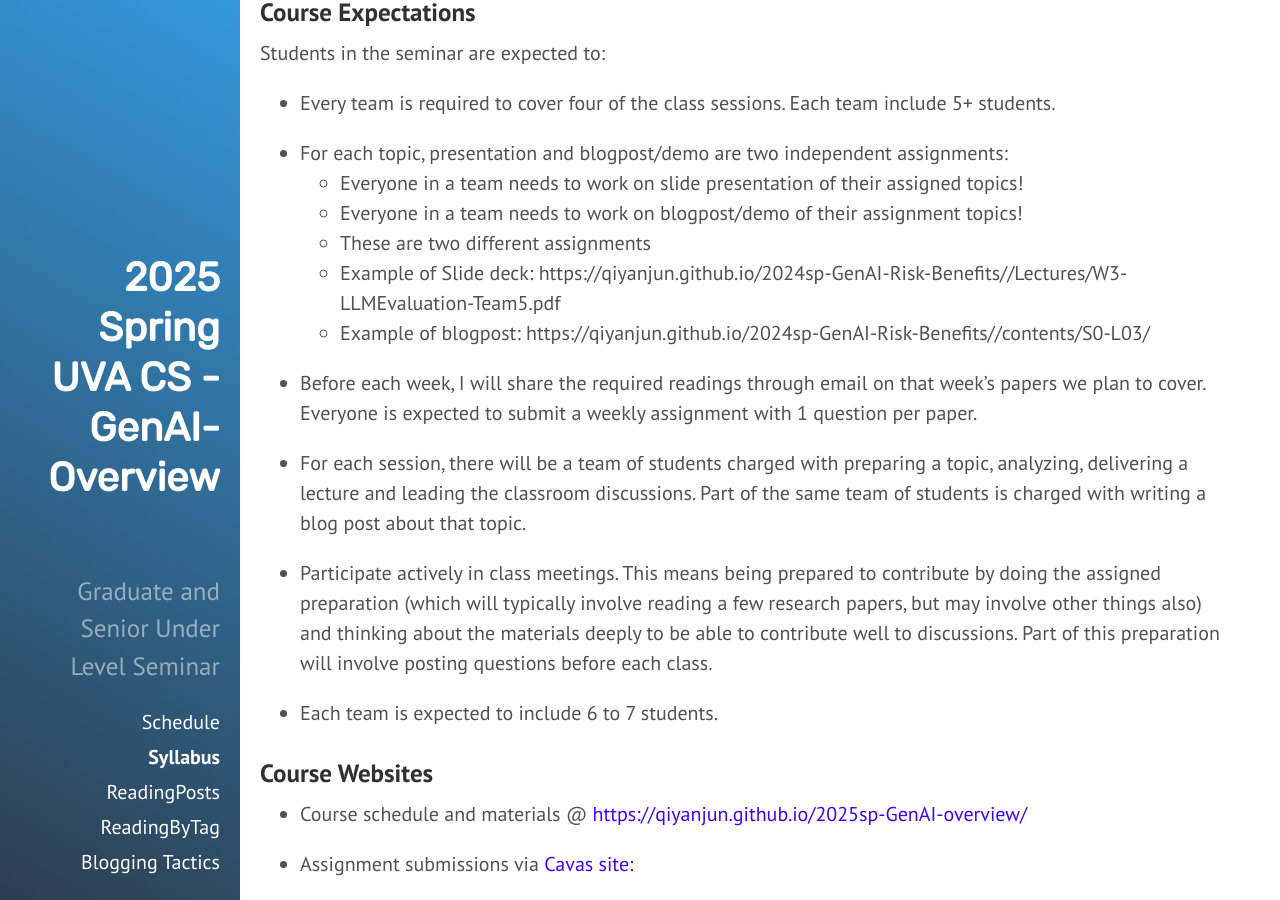
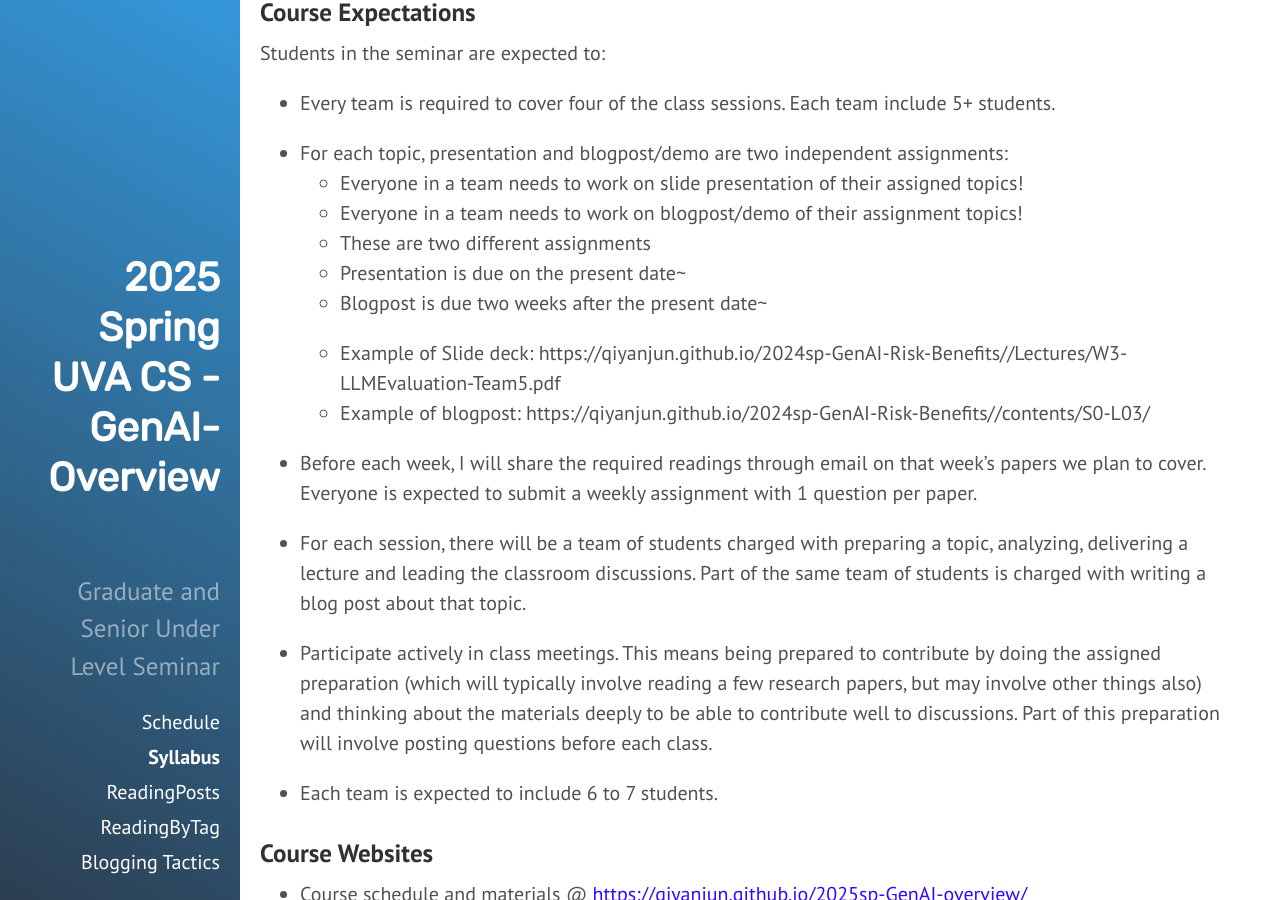
Before and after one commit to qiyanjun/2025sp-GenAI-overview, a Jekyll site: the page built from About.md, in a window 1280 px wide and 900 px high, scrolled down 867 px. Built offline with Jekyll 4.4.1, drawn with Linux system fonts in a browser that asks for light colours.

Commit message:
Update About.md

```diff
--- a/About.md
+++ b/About.md
@@ -39,6 +39,9 @@ Students in the seminar are expected to:
   - Everyone in a team needs to work on slide presentation of their assigned topics!
   - Everyone in a team needs to work on blogpost/demo of their assignment topics!
   - These are two different assignments
+  - Presentation is due on the present date~
+  - Blogpost is due two weeks after the present date~
+
   - Example of Slide deck: https://qiyanjun.github.io/2024sp-GenAI-Risk-Benefits//Lectures/W3-LLMEvaluation-Team5.pdf
   - Example of blogpost: https://qiyanjun.github.io/2024sp-GenAI-Risk-Benefits//contents/S0-L03/
 
```
